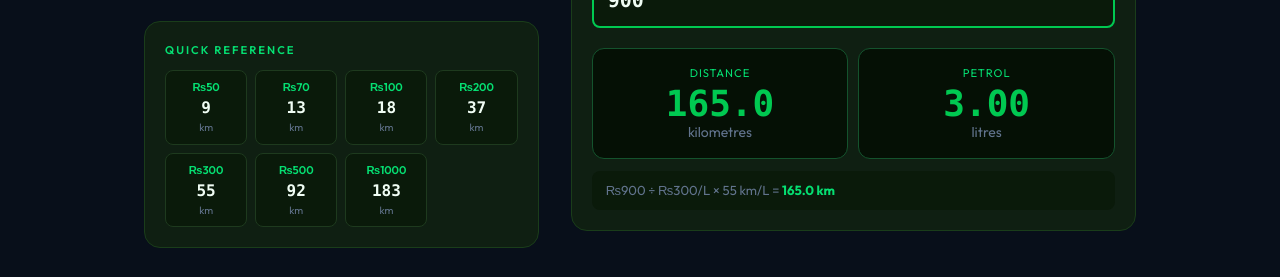
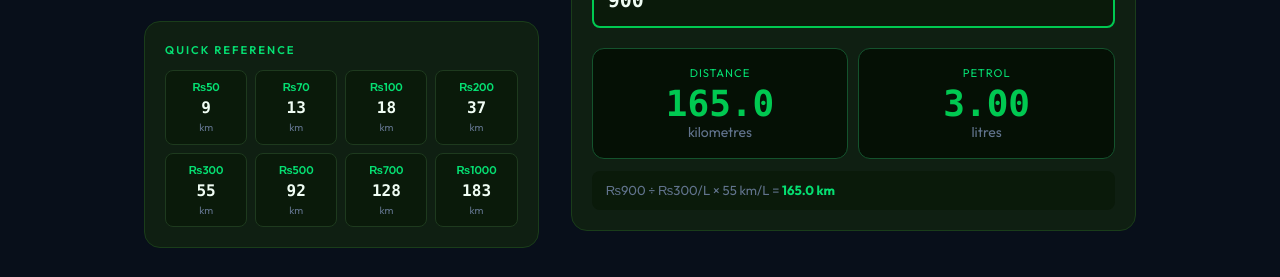
Before and after one commit to talha125-git/Fuel_Calculator, a React (Vite) app: page / in a window 1280 px wide. Shown: the part 270-547 px from the top of the page. Built offline with nearby package versions, Linux system fonts and the light colour scheme.

Commit message:
fix: add 700 in QuickReference

```diff
--- a/src/components/QuickReference.jsx
+++ b/src/components/QuickReference.jsx
@@ -5,7 +5,7 @@ export default function QuickReference({ mileage, price }) {
     <div className="bg-[#0f1f12] border border-[#1a3d1a] rounded-2xl p-5 mt-4">
       <p className="text-[0.7rem] tracking-[2px] text-green-400 m-0 mb-3 font-semibold">QUICK REFERENCE</p>
       <div className="grid grid-cols-4 gap-2">
-        {[50, 70, 100, 200, 300, 500, 1000,].map((v) => (
+        {[50, 70, 100, 200, 300, 500,700, 1000,].map((v) => (
           <div key={v} className="bg-[#0a1a0a] rounded-lg p-2 text-center border border-[#1e3a1e]">
             <div className="text-[0.7rem] text-green-400 font-semibold">₨{v}</div>
             <div className="text-base font-bold text-[#f0fdf4] font-mono">{kmFromMoney(v).toFixed(0)}</div>
```
Also changed, not shown: Push to github.txt.
